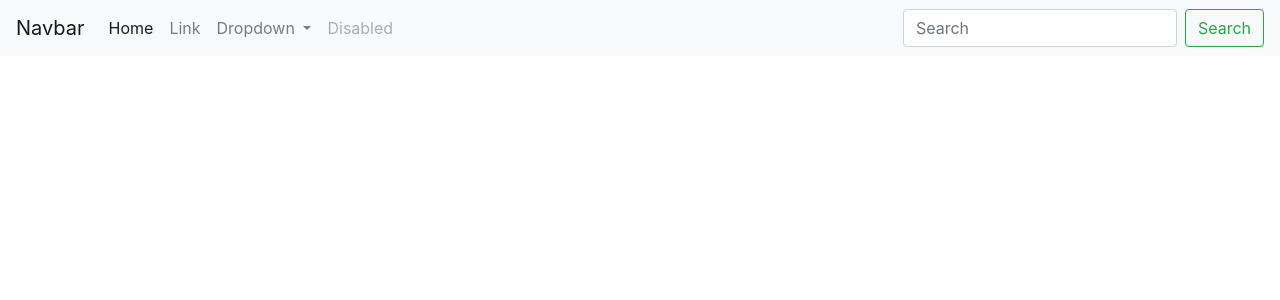
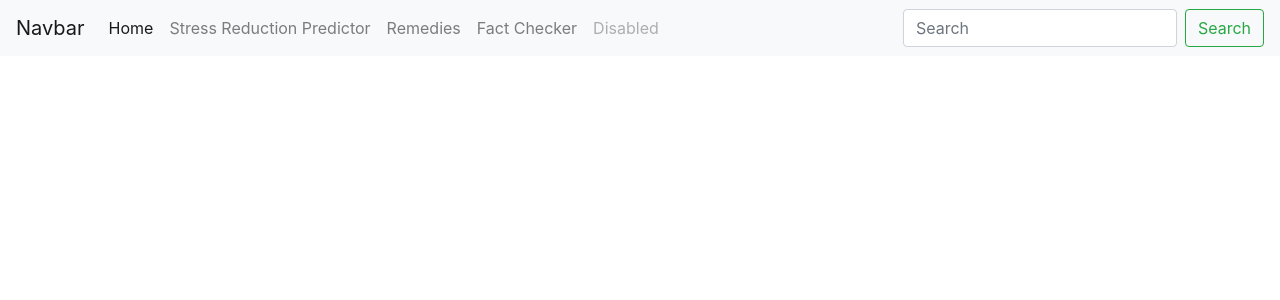
Before and after one commit to Prajwalkpl/codefury-website, a Flask app: page / in a window 1280 px wide. Shown: the top 300 px of the page. Run offline with Flask 3, Linux system fonts and the light colour scheme; parts of the project's set-up code (start-up, migrations or seed data) failed here and were passed over.

Commit message:
Update index.html

```diff
--- a/templates/index.html
+++ b/templates/index.html
@@ -17,18 +17,13 @@
           <a class="nav-link" href="#">Home <span class="sr-only">(current)</span></a>
         </li>
         <li class="nav-item">
-          <a class="nav-link" href="#">Link</a>
+          <a class="nav-link" href="../model.html">Stress Reduction Predictor</a>
         </li>
-        <li class="nav-item dropdown">
-          <a class="nav-link dropdown-toggle" href="#" id="navbarDropdown" role="button" data-toggle="dropdown" aria-haspopup="true" aria-expanded="false">
-            Dropdown
-          </a>
-          <div class="dropdown-menu" aria-labelledby="navbarDropdown">
-            <a class="dropdown-item" href="#">Action</a>
-            <a class="dropdown-item" href="#">Another action</a>
-            <div class="dropdown-divider"></div>
-            <a class="dropdown-item" href="#">Something else here</a>
-          </div>
+        <li class="nav-item">
+          <a class="nav-link" href="../remedy.html">Remedies</a>
+        </li>
+        <li class="nav-item">
+          <a class="nav-link" href="https://openai.com/blog/chatgpt">Fact Checker</a>
         </li>
         <li class="nav-item">
           <a class="nav-link disabled" href="#" tabindex="-1" aria-disabled="true">Disabled</a>
```
